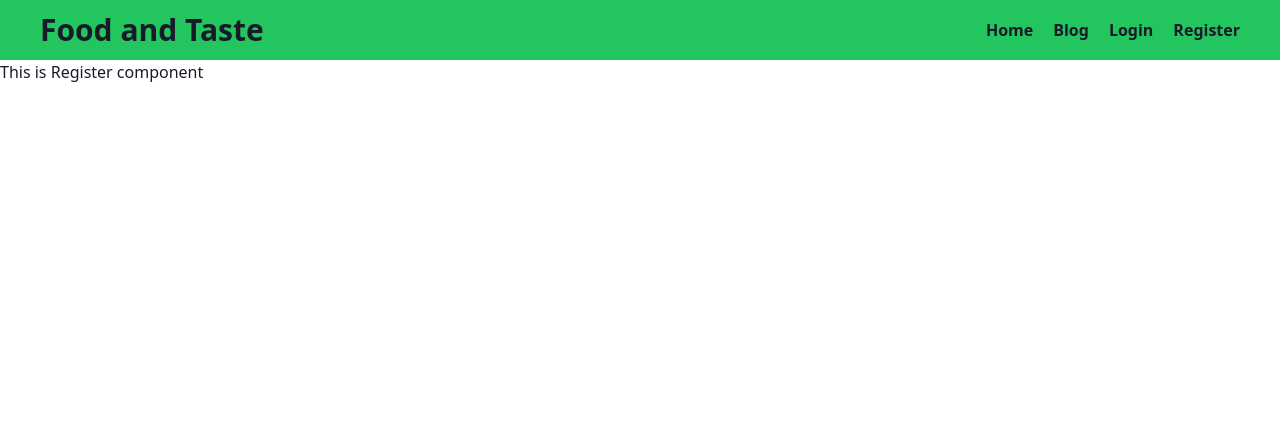
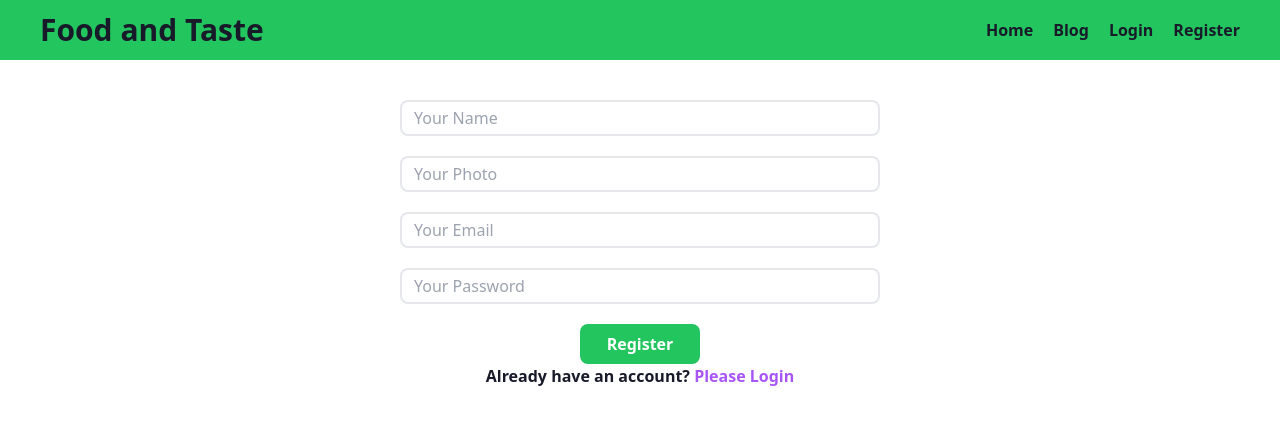
Before and after one commit to HasibUddin1/food-and-taste-client-side, a React (Vite) app: page /register in a window 1280 px wide. Shown: the top 424 px of the page. Built offline with nearby package versions, Linux system fonts and the light colour scheme.

Commit message:
created registered form

```diff
--- a/src/components/Header/Header.jsx
+++ b/src/components/Header/Header.jsx
@@ -6,7 +6,7 @@ const Header = () => {
     return (
         <div className='bg-green-500 flex justify-between items-center font-semibold px-10 py-3'>
             <div>
-                <h1 className='text-3xl'>Food and Taste</h1>
+                <h1 className='text-3xl font-bold'>Food and Taste</h1>
             </div>
             <div className='flex gap-5 anchors-container'>
                 <Link to='/'>Home</Link>
--- a/src/components/Register/Register.jsx
+++ b/src/components/Register/Register.jsx
@@ -1,9 +1,23 @@
 import React from 'react';
+import { Link } from 'react-router-dom';
 
 const Register = () => {
     return (
-        <div>
-            <h1>This is Register component</h1>
+        <div className='w-9/12 mx-auto mt-10'>
+            <form>
+                <div className='flex flex-col gap-5 w-1/2 mx-auto'>
+                    <input className='border-2 rounded-lg px-3 py-1' type="text" name="name" id="name" placeholder='Your Name' required />
+                    <input className='border-2 rounded-lg px-3 py-1' type="text" name='photo' id='photo' placeholder='Your Photo' />
+                    <input className='border-2 rounded-lg px-3 py-1' type="email" name="email" id="email" placeholder='Your Email' required />
+                    <input className='border-2 rounded-lg px-3 py-1' type="password" name="password" id="password" placeholder='Your Password' required />
+                </div>
+                <div className='w-1/4 mx-auto text-center mt-5'>
+                    <input className='bg-green-500 hover:bg-green-700 cursor-pointer ease-in-out duration-200 px-6 py-2 rounded-lg w-1/2 text-white font-semibold' type="submit" value="Register" />
+                </div>
+                <div className='w-1/2 mx-auto'>
+                    <p className='text-center font-semibold'>Already have an account? <Link className='text-purple-500' to='/login'>Please Login</Link></p>
+                </div>
+            </form>
         </div>
     );
 };
```
